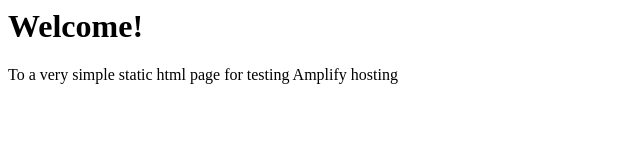
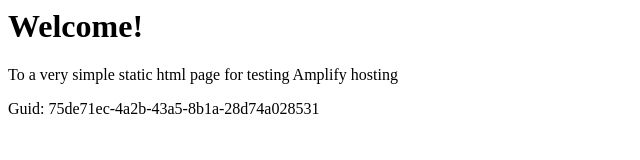
Before and after one commit to aws-aemilia-sin/Github-PR-Commit-Integration-Test-DoNotTouch-v0-preprod-ap-southeast-1, a website: page src/index.html in a window 1280 px wide. Shown: the whole page, without its empty margins (0-640 px from the left). Drawn offline with Linux system fonts and the light colour scheme.

Commit message:
commit from integ tests

```diff
--- a/src/index.html
+++ b/src/index.html
@@ -1,3 +1,5 @@
+
+
 <html lang="en">
 
 <head>
@@ -10,6 +12,6 @@
 <body>
     <h1>Welcome!</h1>
     <p>To a very simple static html page for testing Amplify hosting</p>
-</body>
+    <p>Guid: 75de71ec-4a2b-43a5-8b1a-28d74a028531</p></body>
 
 </html>
```
